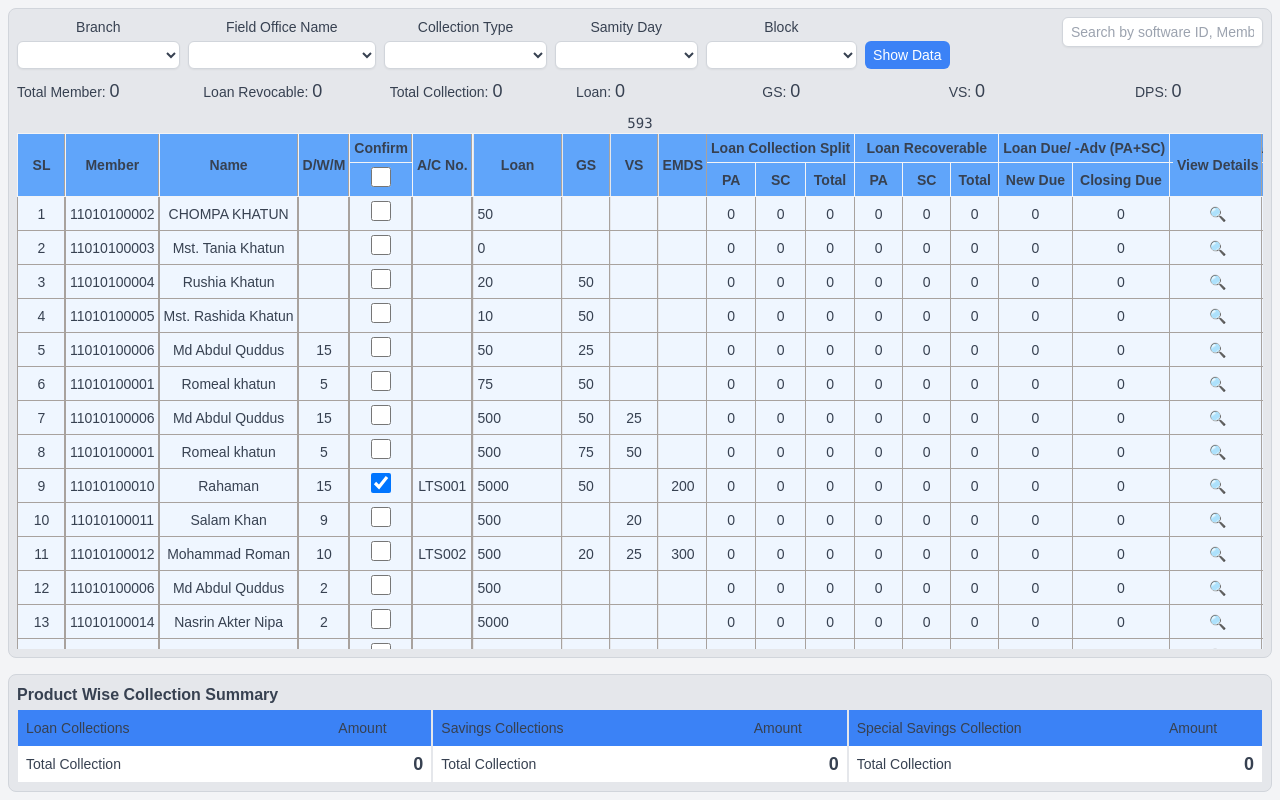
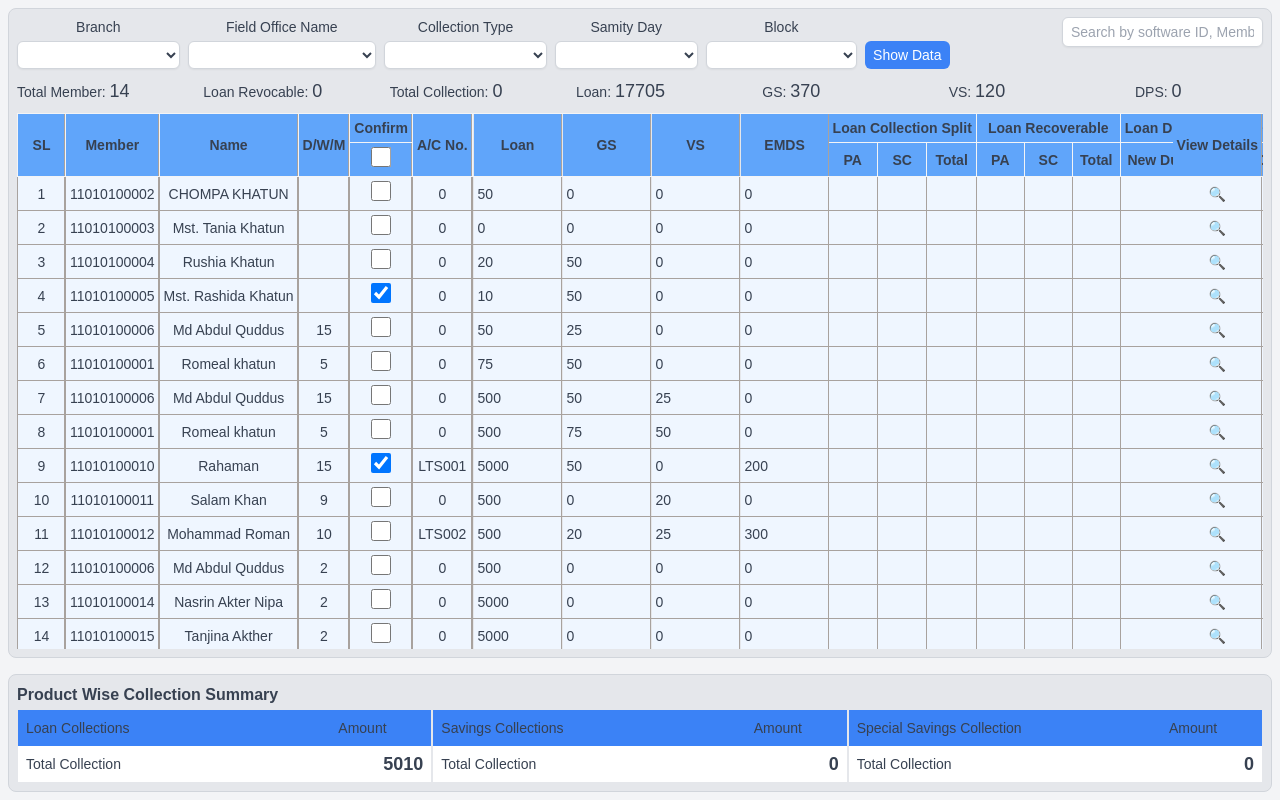
Before and after one commit to younoch/swasti-evaluation-vue, a Vue app: page / in a window 1280 px wide. Built offline with nearby package versions, Linux system fonts and the light colour scheme.

Commit message:
filter option updated for values

```diff
--- a/data/collection.json
+++ b/data/collection.json
@@ -3,13 +3,13 @@
       "sl": 1,
       "memberId": "11010100002",
       "memberName": "CHOMPA KHATUN",
-      "DWM": "",
+      "DWM": 0,
       "confirm": false,
-      "acNo": "",
+      "acNo": 0,
       "loanAmount": 50,
-      "gsAmount": "",
-      "vsAmount": "",
-      "emdsAmount": "",
+      "gsAmount": 0,
+      "vsAmount": 0,
+      "emdsAmount": 0,
       "loanCollectionSplit": {
         "total": 0,
         "pa": 0,
@@ -29,24 +29,24 @@
         "pa": 0,
         "sc": 0
       },
-      "disburseDate": "",
+      "disburseDate": 0,
       "disbursedAmount": 2500,
       "gsBalance": 2500,
       "vsBalance": 2500,
-      "dpsBalance": "",
+      "dpsBalance": 0,
       "guardianName": "Rahim"
     },
     {
       "sl": 2,
       "memberId": "11010100003",
       "memberName": "Mst. Tania Khatun",
-      "DWM": "",
+      "DWM": 0,
       "confirm": false,
-      "acNo": "",
+      "acNo": 0,
       "loanAmount": 0,
-      "gsAmount": "",
-      "vsAmount": "",
-      "emdsAmount": "",
+      "gsAmount": 0,
+      "vsAmount": 0,
+      "emdsAmount": 0,
       "loanCollectionSplit": {
         "total": 0,
         "pa": 0,
@@ -66,24 +66,24 @@
         "pa": 0,
         "sc": 0
       },
-      "disburseDate": "",
+      "disburseDate": 0,
       "disbursedAmount": 3000,
       "gsBalance": 3000,
       "vsBalance": 3000,
-      "dpsBalance": "",
+      "dpsBalance": 0,
       "guardianName": "karim"
     },
     {
       "sl": 3,
       "memberId": "11010100004",
       "memberName": "Rushia Khatun",
-      "DWM": "",
+      "DWM": 0,
       "confirm": false,
-      "acNo": "",
+      "acNo": 0,
       "loanAmount": 20,
       "gsAmount": 50,
-      "vsAmount": "",
-      "emdsAmount": "",
+      "vsAmount": 0,
+      "emdsAmount": 0,
       "loanCollectionSplit": {
         "total": 0,
         "pa": 0,
@@ -103,24 +103,24 @@
         "pa": 0,
         "sc": 0
       },
-      "disburseDate": "",
+      "disburseDate": 0,
       "disbursedAmount": 3500,
       "gsBalance": 3500,
       "vsBalance": 3500,
-      "dpsBalance": "",
+      "dpsBalance": 0,
       "guardianName": "Abul"
     },
     {
       "sl": 4,
       "memberId": "11010100005",
       "memberName": "Mst. Rashida Khatun",
-      "DWM": "",
-      "confirm": false,
-      "acNo": "",
+      "DWM": 0,
+      "confirm": true,
+      "acNo": 0,
       "loanAmount": 10,
       "gsAmount": 50,
-      "vsAmount": "",
-      "emdsAmount": "",
+      "vsAmount": 0,
+      "emdsAmount": 0,
       "loanCollectionSplit": {
         "total": 0,
         "pa": 0,
@@ -140,11 +140,11 @@
         "pa": 0,
         "sc": 0
       },
-      "disburseDate": "",
+      "disburseDate": 0,
       "disbursedAmount": 4000,
       "gsBalance": 4000,
       "vsBalance": 4000,
-      "dpsBalance": "",
+      "dpsBalance": 0,
       "guardianName": "Raju"
     },
     {
@@ -153,11 +153,11 @@
       "memberName": "Md Abdul Quddus",
       "DWM": 15,
       "confirm": false,
-      "acNo": "",
+      "acNo": 0,
       "loanAmount": 50,
       "gsAmount": 25,
-      "vsAmount": "",
-      "emdsAmount": "",
+      "vsAmount": 0,
+      "emdsAmount": 0,
       "loanCollectionSplit": {
         "total": 0,
         "pa": 0,
@@ -177,11 +177,11 @@
         "pa": 0,
         "sc": 0
       },
-      "disburseDate": "",
+      "disburseDate": 0,
       "disbursedAmount": 4500,
       "gsBalance": 4500,
       "vsBalance": 4500,
-      "dpsBalance": "",
+      "dpsBalance": 0,
       "guardianName": "Raj"
     },
     {
@@ -190,11 +190,11 @@
       "memberName": "Romeal khatun",
       "DWM": 5,
       "confirm": false,
-      "acNo": "",
+      "acNo": 0,
       "loanAmount": 75,
       "gsAmount": 50,
-      "vsAmount": "",
-      "emdsAmount": "",
+      "vsAmount": 0,
+      "emdsAmount": 0,
       "loanCollectionSplit": {
         "total": 0,
         "pa": 0,
@@ -214,11 +214,11 @@
         "pa": 0,
         "sc": 0
       },
-      "disburseDate": "",
-      "disbursedAmount": "",
-      "gsBalance": "",
-      "vsBalance": "",
-      "dpsBalance": "",
+      "disburseDate": 0,
+      "disbursedAmount": 0,
+      "gsBalance": 0,
+      "vsBalance": 0,
+      "dpsBalance": 0,
       "guardianName": "Abdul"
     },
     {
@@ -227,11 +227,11 @@
       "memberName": "Md Abdul Quddus",
       "DWM": 15,
       "confirm": false,
-      "acNo": "",
+      "acNo": 0,
       "loanAmount": 500,
       "gsAmount": 50,
       "vsAmount": 25,
-      "emdsAmount": "",
+      "emdsAmount": 0,
       "loanCollectionSplit": {
         "total": 0,
         "pa": 0,
@@ -251,7 +251,7 @@
         "pa": 0,
         "sc": 0
       },
-      "disburseDate": "",
+      "disburseDate": 0,
       "disbursedAmount": 20000,
       "gsBalance": 4500,
       "vsBalance": 4500,
@@ -264,11 +264,11 @@
       "memberName": "Romeal khatun",
       "DWM": 5,
       "confirm": false,
-      "acNo": "",
+      "acNo": 0,
       "loanAmount": 500,
       "gsAmount": 75,
       "vsAmount": 50,
-      "emdsAmount": "",
+      "emdsAmount": 0,
       "loanCollectionSplit": {
         "total": 0,
         "pa": 0,
@@ -288,11 +288,11 @@
         "pa": 0,
         "sc": 0
       },
-      "disburseDate": "",
-      "disbursedAmount": "",
-      "gsBalance": "",
-      "vsBalance": "",
-      "dpsBalance": "",
+      "disburseDate": 0,
+      "disbursedAmount": 0,
+      "gsBalance": 0,
+      "vsBalance": 0,
+      "dpsBalance": 0,
       "guardianName": "Abdul"
     },
     {
@@ -304,7 +304,7 @@
       "acNo": "LTS001",
       "loanAmount": 5000,
       "gsAmount": 50,
-      "vsAmount": "",
+      "vsAmount": 0,
       "emdsAmount": 200,
       "loanCollectionSplit": {
         "total": 0,
@@ -325,7 +325,7 @@
         "pa": 0,
         "sc": 0
       },
-      "disburseDate": "",
+      "disburseDate": 0,
       "disbursedAmount": 40000,
       "gsBalance": 1800,
       "vsBalance": 1800,
@@ -338,11 +338,11 @@
       "memberName": "Salam Khan",
       "DWM": 9,
       "confirm": false,
-      "acNo": "",
+      "acNo": 0,
       "loanAmount": 500,
-      "gsAmount": "",
+      "gsAmount": 0,
       "vsAmount": 20,
-      "emdsAmount": "",
+      "emdsAmount": 0,
       "loanCollectionSplit": {
         "total": 0,
         "pa": 0,
@@ -362,7 +362,7 @@
         "pa": 0,
         "sc": 0
       },
-      "disburseDate": "",
+      "disburseDate": 0,
       "disbursedAmount": 30000,
       "gsBalance": 3500,
       "vsBalance": 3500,
@@ -399,7 +399,7 @@
         "pa": 0,
         "sc": 0
       },
-      "disburseDate": "",
+      "disburseDate": 0,
       "disbursedAmount": 15000,
       "gsBalance": 4500,
       "vsBalance": 4500,
@@ -412,11 +412,11 @@
       "memberName": "Md Abdul Quddus",
       "DWM": 2,
       "confirm": false,
-      "acNo": "",
+      "acNo": 0,
       "loanAmount": 500,
-      "gsAmount": "",
-      "vsAmount": "",
-      "emdsAmount": "",
+      "gsAmount": 0,
+      "vsAmount": 0,
+      "emdsAmount": 0,
       "loanCollectionSplit": {
         "total": 0,
         "pa": 0,
@@ -436,11 +436,11 @@
         "pa": 0,
         "sc": 0
       },
-      "disburseDate": "",
-      "disbursedAmount": "",
-      "gsBalance": "",
-      "vsBalance": "",
-      "dpsBalance": "",
+      "disburseDate": 0,
+      "disbursedAmount": 0,
+      "gsBalance": 0,
+      "vsBalance": 0,
+      "dpsBalance": 0,
       "guardianName": "Raj"
     },
     {
@@ -449,11 +449,11 @@
       "memberName": "Nasrin Akter Nipa",
       "DWM": 2,
       "confirm": false,
-      "acNo": "",
+      "acNo": 0,
       "loanAmount": 5000,
-      "gsAmount": "",
-      "vsAmount": "",
-      "emdsAmount": "",
+      "gsAmount": 0,
+      "vsAmount": 0,
+      "emdsAmount": 0,
       "loanCollectionSplit": {
         "total": 0,
         "pa": 0,
@@ -473,11 +473,11 @@
         "pa": 0,
         "sc": 0
       },
-      "disburseDate": "",
+      "disburseDate": 0,
       "disbursedAmount": 5000,
       "gsBalance": 500,
-      "vsBalance": "",
-      "dpsBalance": "",
+      "vsBalance": 0,
+      "dpsBalance": 0,
       "guardianName": "Kamal"
     },
     {
@@ -486,11 +486,11 @@
       "memberName": "Tanjina Akther",
       "DWM": 2,
       "confirm": false,
-      "acNo": "",
+      "acNo": 0,
       "loanAmount": 5000,
-      "gsAmount": "",
-      "vsAmount": "",
-      "emdsAmount": "",
+      "gsAmount": 0,
+      "vsAmount": 0,
+      "emdsAmount": 0,
       "loanCollectionSplit": {
         "total": 0,
         "pa": 0,
@@ -510,11 +510,11 @@
         "pa": 0,
         "sc": 0
       },
-      "disburseDate": "",
+      "disburseDate": 0,
       "disbursedAmount": 4000,
       "gsBalance": 1500,
-      "vsBalance": "",
-      "dpsBalance": "",
+      "vsBalance": 0,
+      "dpsBalance": 0,
       "guardianName": "Juwel"
     }
   ]
--- a/src/components/home/CollectionTable.vue
+++ b/src/components/home/CollectionTable.vue
@@ -14,7 +14,6 @@
       '--emds-position': `${columns[9].position}px`,
     }"
   >
-    <pre>{{ columns[8].position }}</pre>
     <table class="custom-table">
       <thead>
         <tr>
@@ -100,11 +99,11 @@
           <th rowspan="2" class="sticky-column">View Details</th>
         </tr>
         <tr>
-          <th>
+          <th class="sticky-column" style="left: var(--dwm-confirm, 0)">
             <input
               type="checkbox"
               v-model="confirmAll"
-              class="h-5 w-5 text-blue-600 transition duration-150 ease-in-out"
+              class="h-5 w-5 text-blue-600 transition duration-150 ease-in-out sticky-column"
             />
           </th>
           <th>PA</th>
@@ -125,7 +124,7 @@
           <td class="sticky-column">{{ row.sl }}</td>
           <td class="sticky-column">{{ row.memberId }}</td>
           <td class="sticky-column">{{ row.memberName }}</td>
-          <td class="sticky-column">{{ row.DWM }}</td>
+          <td class="sticky-column">{{ row.DWM === 0 ? "" : row.DWM }}</td>
           <td class="sticky-column">
             <input
               type="checkbox"
@@ -135,26 +134,58 @@
           </td>
           <td class="sticky-column">{{ row.acNo }}</td>
           <td class="sticky-column"><input v-model="row.loanAmount" /></td>
-          <td class="sticky-column">{{ row.gsAmount }}</td>
-          <td class="sticky-column">{{ row.vsAmount }}</td>
-          <td class="sticky-column">{{ row.emdsAmount }}</td>
-          <td>{{ row.loanCollectionSplit.pa }}</td>
-          <td>{{ row.loanCollectionSplit.sc }}</td>
-          <td>{{ row.loanCollectionSplit.total }}</td>
-          <td>{{ row.loanRecoverable.pa }}</td>
-          <td>{{ row.loanRecoverable.sc }}</td>
-          <td>{{ row.loanRecoverable.total }}</td>
-          <td>{{ row.loanDueAdvPASc.new }}</td>
-          <td>{{ row.loanDueAdvPASc.closeing }}</td>
-          <td>{{ row.loanBalance.pa }}</td>
-          <td>{{ row.loanBalance.sc }}</td>
-          <td>{{ row.loanBalance.total }}</td>
-          <td>{{ row.disburseDate }}</td>
-          <td>{{ row.disbursedAmount }}</td>
-          <td>{{ row.gsBalance }}</td>
-          <td>{{ row.vsBalance }}</td>
-          <td>{{ row.dpsBalance }}</td>
-          <td>{{ row.guardianName }}</td>
+          <td class="sticky-column"><input v-model="row.gsAmount" /></td>
+          <td class="sticky-column"><input v-model="row.vsAmount" /></td>
+          <td class="sticky-column"><input v-model="row.emdsAmount" /></td>
+          <td>
+            {{
+              row.loanCollectionSplit.pa === 0 ? "" : row.loanCollectionSplit.pa
+            }}
+          </td>
+          <td>
+            {{
+              row.loanCollectionSplit.sc === 0 ? "" : row.loanCollectionSplit.sc
+            }}
+          </td>
+          <td>
+            {{
+              row.loanCollectionSplit.total === 0
+                ? ""
+                : row.loanCollectionSplit.total
+            }}
+          </td>
+          <td>
+            {{ row.loanRecoverable.pa === 0 ? "" : row.loanRecoverable.pa }}
+          </td>
+          <td>
+            {{ row.loanRecoverable.sc === 0 ? "" : row.loanRecoverable.sc }}
+          </td>
+          <td>
+            {{
+              row.loanRecoverable.total === 0 ? "" : row.loanRecoverable.total
+            }}
+          </td>
+          <td>
+            {{ row.loanDueAdvPASc.new === 0 ? "" : row.loanDueAdvPASc.new }}
+          </td>
+          <td>
+            {{
+              row.loanDueAdvPASc.closeing === 0
+                ? ""
+                : row.loanDueAdvPASc.closeing
+            }}
+          </td>
+          <td>{{ row.loanBalance.pa === 0 ? "" : row.loanBalance.pa }}</td>
+          <td>{{ row.loanBalance.sc === 0 ? "" : row.loanBalance.sc }}</td>
+          <td>
+            {{ row.loanBalance.total === 0 ? "" : row.loanBalance.total }}
+          </td>
+          <td>{{ row.disburseDate === "0" ? "" : row.disburseDate }}</td>
+          <td>{{ row.disbursedAmount === 0 ? "" : row.disbursedAmount }}</td>
+          <td>{{ row.gsBalance === 0 ? "" : row.gsBalance }}</td>
+          <td>{{ row.vsBalance === 0 ? "" : row.vsBalance }}</td>
+          <td>{{ row.dpsBalance === 0 ? "" : row.dpsBalance }}</td>
+          <td>{{  row.guardianName }}</td>
           <td class="sticky-column">
             <button @click="viewDetails(row)">🔍</button>
           </td>
@@ -165,7 +196,15 @@
 </template>
 
 <script setup lang="ts">
-import { computed, nextTick, onMounted, reactive, ref, watchEffect } from "vue";
+import {
+  computed,
+  nextTick,
+  onMounted,
+  reactive,
+  ref,
+  watch,
+  watchEffect,
+} from "vue";
 
 import { useCollectionStore } from "@/store/collection";
 
@@ -178,9 +217,14 @@ interface IColumn {
 
 const collectionStore = useCollectionStore();
 
-const confirmAll = ref<boolean>(false)
+const confirmAll = ref<boolean>(false);
 
-const tableData = computed(() => collectionStore.getCollections);
+const tableData = computed({
+  get: () => collectionStore.collection,
+  set: (value) => {
+    collectionStore.collection = value;
+  },
+});
 
 const columns = reactive<IColumn[]>([
   { name: "sl", element: null, width: 0, position: 0 },
@@ -202,11 +246,22 @@ const viewDetails = (test: any) => {
   const dsf = test ? test.offsetWidth : 0;
 };
 
+watch(confirmAll, (newValue) => {
+  collectionStore.toggleConfirmAll(newValue);
+});
+
+watch(
+  tableData,
+  (newValue) => {
+    collectionStore.collection = newValue;
+  },
+  { deep: true }
+);
+
 watchEffect(async () => {
   await nextTick();
 
   columns.forEach((column) => {
-    console.log(getElementWidth(column.element));
     column.width = getElementWidth(column.element);
   });
 
--- a/src/components/home/FilterOptions.vue
+++ b/src/components/home/FilterOptions.vue
@@ -52,21 +52,22 @@
       />
     </form>
     <div class="col-span-12 text-left flex justify-between">
-      <div class=" min-w-32"> <span>Total Member: </span> <span class="text-lg min-w-5">0</span> </div>
+      <div class=" min-w-32"> <span>Total Member: </span> <span class="text-lg min-w-5"> {{ tableData.length }}</span> </div>
       <div class=" min-w-32"> <span>Loan Revocable: </span> <span class="text-lg min-w-5">0</span> </div>
       <div class=" min-w-32"> <span>Total Collection: </span> <span class="text-lg min-w-5">0</span> </div>
-      <div class=" min-w-32"> <span>Loan: </span> <span class="text-lg min-w-5">0</span> </div>
-      <div class=" min-w-32"> <span>GS: </span> <span class="text-lg min-w-5">0</span> </div>
-      <div class=" min-w-32"> <span>VS: </span> <span class="text-lg min-w-5">0</span> </div>
+      <div class=" min-w-32"> <span>Loan: </span> <span class="text-lg min-w-5">{{ totalLoanAmount }}</span> </div>
+      <div class=" min-w-32"> <span>GS: </span> <span class="text-lg min-w-5"> {{ totalGS }}</span> </div>
+      <div class=" min-w-32"> <span>VS: </span> <span class="text-lg min-w-5"> {{ totalVS }}</span> </div>
       <div class=" min-w-32"> <span>DPS: </span> <span class="text-lg min-w-5">0</span> </div>
     </div>
   </div>
 </template>
 
 <script setup lang="ts">
-import { inject } from "vue";
+import { computed, inject } from "vue";
 import { IFilterOptions, ITotaling } from "./type";
 import ReusableSelect from "@/components/reusable/Select.vue";
+import { useCollectionStore } from "@/store/collection";
 
 const defaultFilterOptions: IFilterOptions = {
   branch: "",
@@ -75,6 +76,7 @@ const defaultFilterOptions: IFilterOptions = {
   samityDay: "",
   block: "",
 };
+const collectionStore = useCollectionStore();
 
 const defaultTotalValues : ITotaling = {
   members: 0,
@@ -90,5 +92,18 @@ const filterOptionValues = inject<IFilterOptions>("filter-option-values") ?? def
 const totalValues = inject<ITotaling>("total-values") ?? defaultTotalValues;
 const searchBy = inject<string>("search-by") ?? "";
 
+const tableData = computed(() => collectionStore.getCollections);
+
+const totalLoanAmount = computed(() => {
+  return collectionStore.getCollections.reduce((total, item) => total + item.loanAmount, 0);
+});
+
+const totalGS = computed(() => {
+  return collectionStore.getCollections.reduce((total, item) => total + item.gsAmount, 0);
+});
+const totalVS = computed(() => {
+  return collectionStore.getCollections.reduce((total, item) => total + item.vsAmount, 0);
+});
+
 const showData = () => {};
 </script>
--- a/src/components/home/ProductSummery.vue
+++ b/src/components/home/ProductSummery.vue
@@ -18,7 +18,8 @@
 </template>
 
 <script setup lang="ts">
-import { onMounted, ref } from "vue";
+import { computed, onMounted, reactive, ref, watchEffect } from "vue";
+import { useCollectionStore } from "@/store/collection";
 
 interface SummaryItem {
   header: string;
@@ -27,7 +28,7 @@ interface SummaryItem {
   totalValue: string | number;
 }
 
-const summaryData = ref<SummaryItem[]>([
+const summaryData = reactive<SummaryItem[]>([
   {
     header: "Loan Collections",
     amountHeader: "Amount",
@@ -48,9 +49,14 @@ const summaryData = ref<SummaryItem[]>([
   },
 ]);
 
-onMounted(() => {
-  console.log("Component mounted");
+const collectionStore = useCollectionStore();
+
+const totalConfirmedCollection = computed(() => collectionStore.getTotalConfirmedCollection);
+
+watchEffect(() => {
+  summaryData[0].totalValue = totalConfirmedCollection.value;
 });
+
 </script>
 
 <style scoped lang="scss">
--- a/src/store/collection/index.ts
+++ b/src/store/collection/index.ts
@@ -12,8 +12,17 @@ export const useCollectionStore = defineStore('collection', {
   }),
   getters: {
     getCollections: (state) => state.collection,
+    getTotalConfirmedCollection: (state) => {
+      return state.collection
+        .filter(item => item.confirm)
+        .reduce((total, item) => total + item.loanAmount, 0);
+    },
   },
   actions: {
-    // Add your actions here if needed
+    toggleConfirmAll(confirmAll: boolean) {
+      this.collection.forEach((item) => {
+        item.confirm = confirmAll;
+      });
+    },
   },
 });
```
